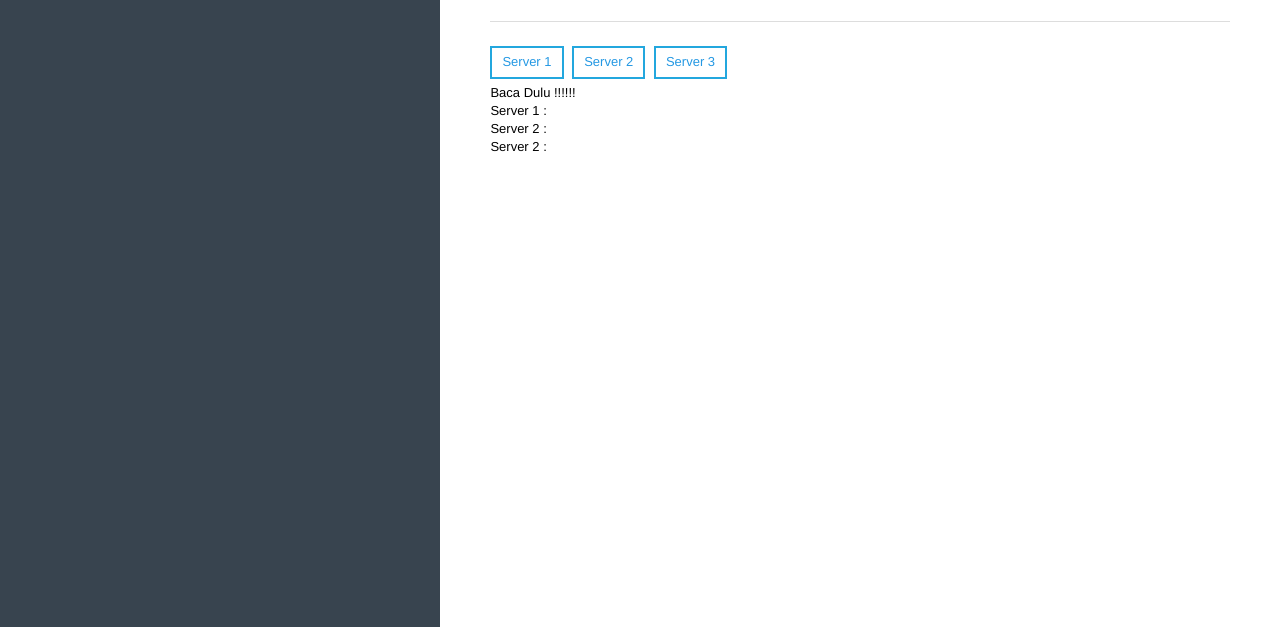
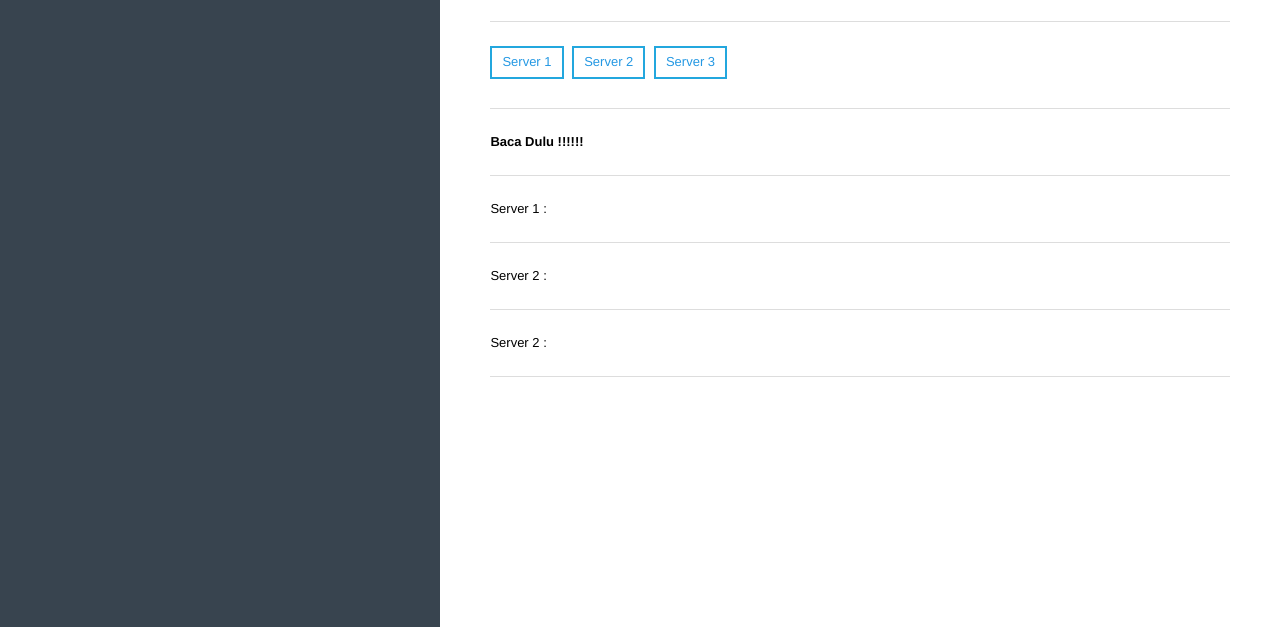
Before and after one commit to smkmgisting/smkmgisting, a plain HTML site: page index.html in a window 1280 px wide. Shown: the part 173-800 px from the top of the page. Drawn offline with Linux system fonts and the light colour scheme.

Commit message:
Update index.html

```diff
--- a/index.html
+++ b/index.html
@@ -19,11 +19,15 @@
 <a href="https://smkmgisting.github.io/smkmgisting/">Server 2</a>
 <a href="https://smkmgisting.github.io/smkmgisting/">Server 3</a>
     </div>
-  </hr>
-Baca Dulu !!!!!! </br>
+  <hr/>
+<b>Baca Dulu !!!!!! </b></br>
+	  <hr/>
 	  Server 1 : </br>
+	  <hr/>
 	  Server 2 : </br>
+	  <hr/>
 	  Server 2 : </br>
+	  <hr/>
   </div>
 </div>
 </body>
```
